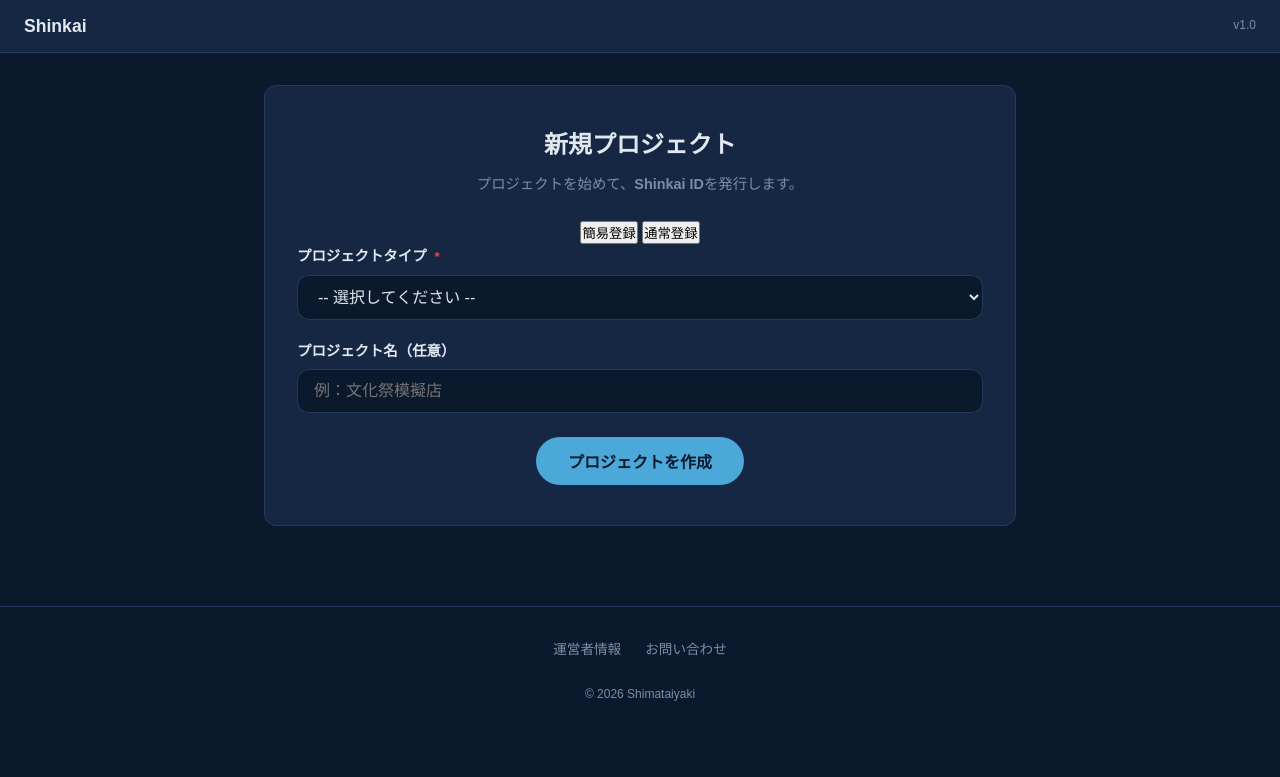
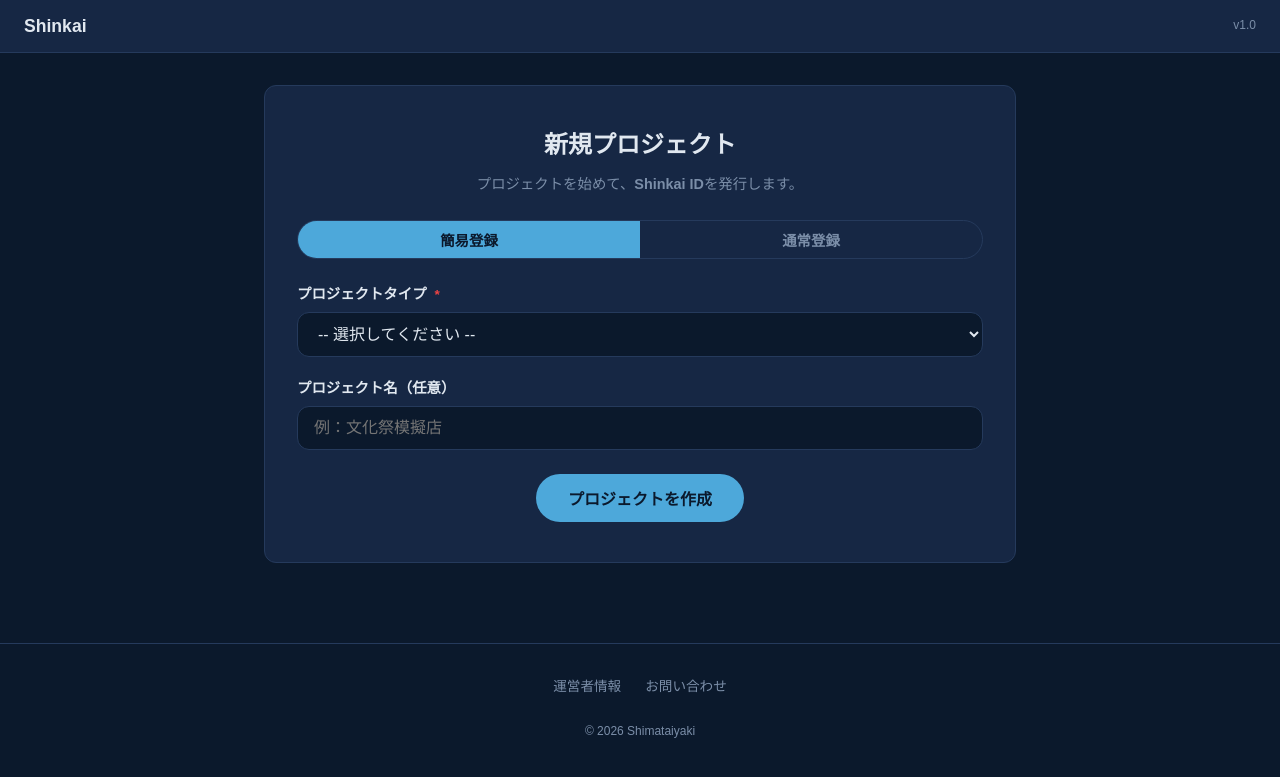
Before and after one commit to shimataiyaki/shimataiyaki.github.io, a Jekyll site: the page built from shinkai/app/new/index.html, in a window 1280 px wide. Shown: the top 777 px of the page. Built offline with Jekyll 4.4.1, drawn with Linux system fonts in a browser that asks for light colours.

Commit message:
Update shinkai-app.css

```diff
--- a/assets/css/shinkai-app.css
+++ b/assets/css/shinkai-app.css
@@ -306,3 +306,34 @@ body {
     text-align: center;
   }
 }
+
+/* ----- タブ切り替え ----- */
+.tab-switch {
+  display: flex;
+  gap: 0;
+  margin-bottom: 1.5rem;
+  border-radius: 100px;
+  overflow: hidden;
+  border: 1px solid var(--shinkai-border);
+}
+
+.tab-btn {
+  flex: 1;
+  padding: 0.5rem;
+  border: none;
+  font-weight: 700;
+  cursor: pointer;
+  font-family: inherit;
+  font-size: 0.9rem;
+  transition: background 0.2s, color 0.2s;
+}
+
+.tab-btn.active {
+  background: var(--shinkai-accent);
+  color: #0b192c;
+}
+
+.tab-btn:not(.active) {
+  background: transparent;
+  color: var(--shinkai-text-muted);
+}
```
